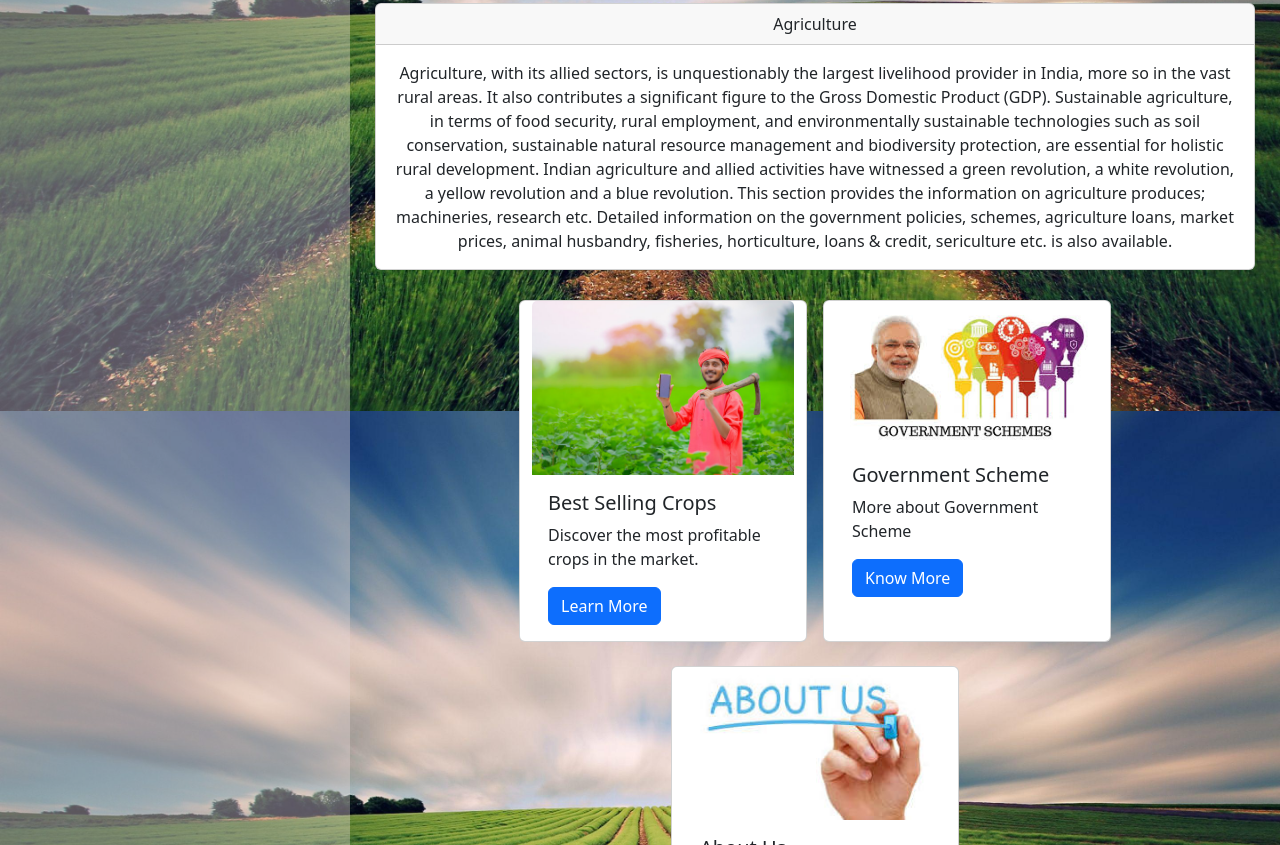
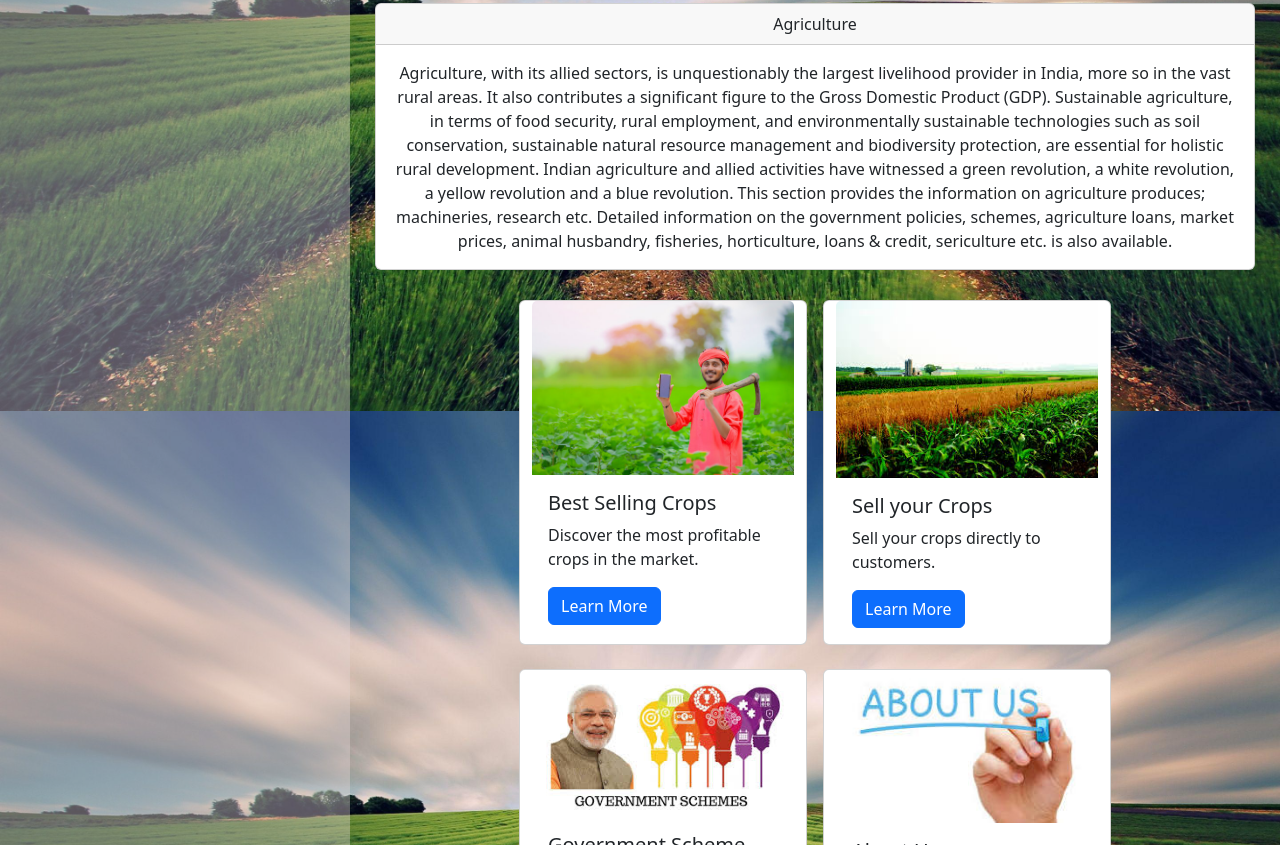
Before and after one commit to Denimworld12/Agriculture-assistant--Project-, a plain HTML site: page main.html in a window 1280 px wide. Shown: the part 389-1234 px from the top of the page. Drawn offline with nearby package versions, Linux system fonts and the light colour scheme.

Commit message:
Update main.html
updated main and added new box about sell crop

```diff
--- a/main.html
+++ b/main.html
@@ -169,6 +169,15 @@
                                     <a href="market.html" class="btn btn-primary">Learn More</a>
                                 </div>
                             </div>
+                            <!-- sell your crops  -->
+                            <div class="card col-md-3 mx-2 mb-4" style="width: 18rem;">
+                                <img src="All Images/crops2.jpg" class="card-img-top" alt="Best Selling Crops">
+                                <div class="card-body">
+                                    <h5 class="card-title">Sell your Crops</h5>
+                                    <p class="card-text">Sell your crops directly to customers.</p>
+                                    <a href="famer.html" class="btn btn-primary">Learn More</a>
+                                </div>
+                            </div>
                             <!-- Government Scheme -->
                             <div class="card col-md-3 mx-2 mb-4" style="width: 18rem;">
                                 <img src="All Images/gov.jpeg" class="card-img-top" alt="Government Scheme">
```
